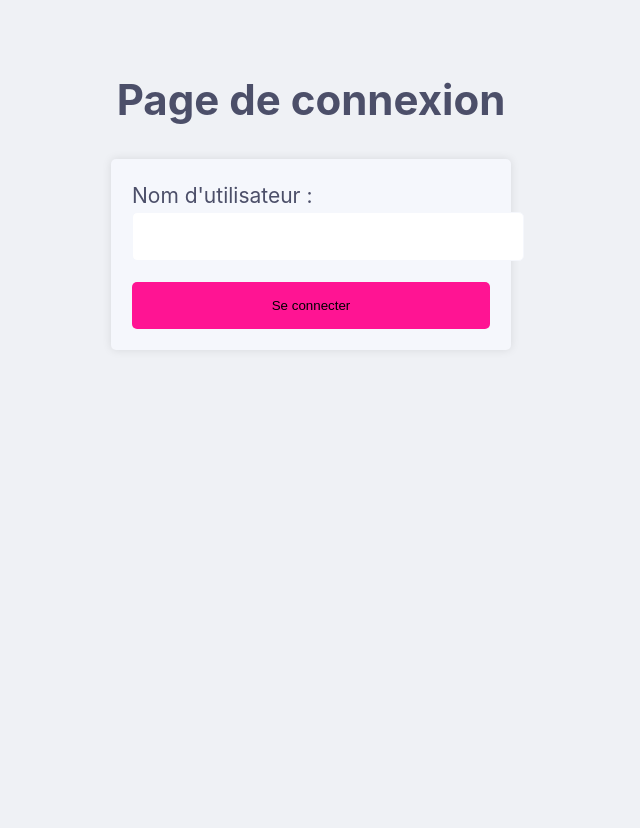
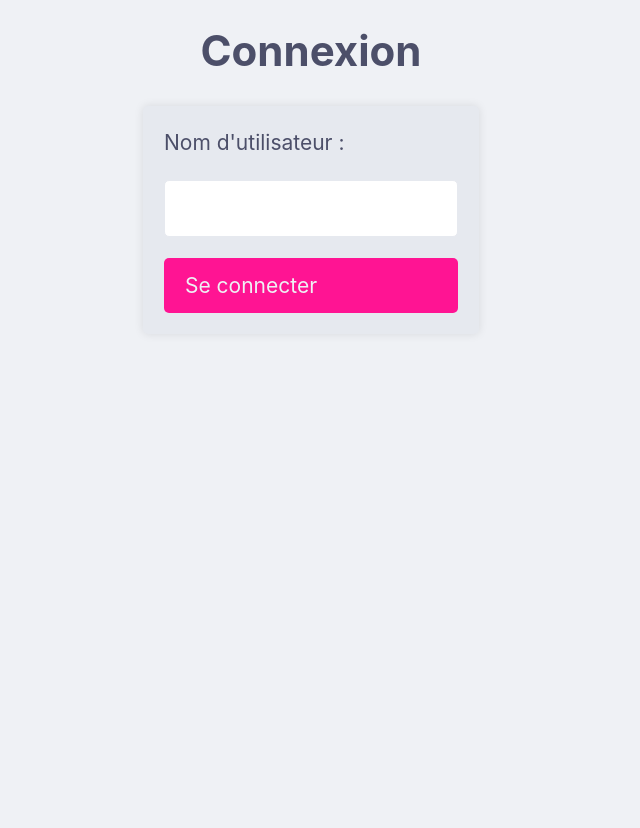
Before and after one commit to J-IFT/PS-2024-Jenkins, a Django app: page / in a window 1280 px wide. Shown: the whole page, without its empty margins (329-969 px from the left). Before the commit the page ends 329 px from the top, so only its background shows below. Run offline with Django 4.2, Linux system fonts and the light colour scheme.

Commit message:
💄 update more ui

```diff
--- a/gestion_groupes/gestiongroupes/static/styles.css
+++ b/gestion_groupes/gestiongroupes/static/styles.css
@@ -1,4 +1,5 @@
 /* styles.css */
+
 /* Variables */
 :root {
     /* Tailles de police */
@@ -19,17 +20,96 @@
     /* Lettrage */
     --ff-primary: -apple-system, BlinkMacSystemFont, avenir next, avenir, segoe ui, helvetica neue, helvetica, Cantarell, Ubuntu, roboto, noto, arial, sans-serif;
     --leading: 1.5;
+    --leading-interactable: 1.1;
 
     /* Couleurs */
     --clr-text: #4c4f69;
     --clr-base: #eff1f5;
-    --clr-surface: #f5f7fc;
+    --clr-mantle: #e6e9ef;
+    --clr-surface-0: #ccd0da;
+    --clr-surface-1: #bcc0cc;
     --clr-primary: deeppink;
     --clr-primary-interact: #e01f8d;
     --clr-error: red;
     --clr-success: lime;
 
 }
+
+/* Reset */
+/* Box sizing rules */
+*,
+*::before,
+*::after {
+    box-sizing: border-box;
+}
+
+/* Prevent font size inflation */
+html {
+    -moz-text-size-adjust: none;
+    -webkit-text-size-adjust: none;
+    text-size-adjust: none;
+}
+
+/* Remove default margin in favour of better control in authored CSS */
+body, h1, h2, h3, h4, p,
+figure, blockquote, dl, dd {
+    margin-block-end: 0;
+}
+
+/* Remove list styles on ul, ol elements with a list role, which suggests default styling will be removed */
+ul[role='list'],
+ol[role='list'] {
+    list-style: none;
+}
+
+/* Set core body defaults */
+body {
+    min-height: 100vh;
+    line-height: var(--leading);
+}
+
+/* Set shorter line heights on headings and interactive elements */
+h1, h2, h3, h4,
+button, input, label {
+    line-height: var(--leading-interactable);
+}
+
+/* Balance text wrapping on headings */
+h1, h2,
+h3, h4 {
+    text-wrap: balance;
+}
+
+/* A elements that don't have a class get default styles */
+a:not([class]) {
+    text-decoration-skip-ink: auto;
+    color: currentColor;
+}
+
+/* Make images easier to work with */
+img,
+picture {
+    max-width: 100%;
+    display: block;
+}
+
+/* Inherit fonts for inputs and buttons */
+input, button,
+textarea, select {
+    font-family: inherit;
+    font-size: inherit;
+}
+
+/* Make sure textareas without a rows attribute are not tiny */
+textarea:not([rows]) {
+    min-height: 10em;
+}
+
+/* Anything that has been anchored to should have extra scroll margin */
+:target {
+    scroll-margin-block: 5ex;
+}
+
 
 /* Style général */
 body {
@@ -40,44 +120,55 @@ body {
     color: var(--clr-text);
 }
 
-.container {
-    max-width: 400px;
-    margin: 0 auto;
-    padding: var(--space-m);
-}
-
 h1 {
     text-align: center;
 }
 
-form {
-    background-color: var(--clr-surface);
-    padding: var(--space-s);
-    border-radius: 5px;
-    box-shadow: 0px 0px 10px 0px rgba(0, 0, 0, 0.1);
-}
-
 input[type="text"],
 input[type="password"] {
-    width: 100%;
     padding: var(--space-xs);
-    margin-bottom: var(--space-s);
-    border: 1px solid var(--clr-surface);
+    border: 1px solid var(--clr-mantle);
     border-radius: 5px;
 }
 
-button[type="submit"] {
-    width: 100%;
-    padding: var(--space-xs);
-    background-color: var(--clr-primary);
+button, .button {
+    display: inline-flex;
+    padding: var(--space-xs) var(--space-s);
+    text-decoration: none;
+    line-height: var(--leading-interactable);
+    background-color: var(--button-bg, var(--clr-surface-0));
+    color: var(--button-text, var(--clr-text));
     border: none;
     border-radius: 5px;
     cursor: pointer;
+
+  /*  display: inline-block;*/
+  /*padding: 0.8em 1.5em;*/
+  /*line-height: var(--bs-btn-line-height);*/
+  /*color: var(--bs-btn-color);*/
+  /*text-align: center;*/
+  /*text-decoration: none;*/
+  /*vertical-align: middle;*/
 }
 
-button[type="submit"]:hover {
-    background-color: var(--clr-primary-interact);
+button:hover, .button:hover {
+    background-color: var(--button-bg-interact, var(--clr-surface-1));
 }
+
+.button[data-color="primary"] {
+    --button-bg: var(--clr-primary);
+    --button-bg-interact: var(--clr-primary-interact);
+    --button-text: var(--clr-base)
+}
+
+a:not[class] {
+    color: var(--clr-primary);
+}
+
+a:not[class]:hover {
+    color: var(--clr-primary-interact);
+}
+
 
 /* Responsive design */
 @media screen and (max-width: 600px) {
@@ -85,3 +176,27 @@ button[type="submit"]:hover {
         width: 90%;
     }
 }
+
+
+/* Utilities */
+.flow >  * + * {
+    margin-top: var(--flow-space, 1em);
+}
+
+/* Blocks */
+.container {
+    max-width: 400px;
+    margin: 0 auto;
+    padding: var(--space-m);
+}
+
+.card {
+    background-color: var(--clr-mantle);
+    padding: var(--space-s);
+    border-radius: 5px;
+    box-shadow: 0px 0px 10px 0px rgba(0, 0, 0, 0.1);
+}
+
+.login-form input, .login-form button{
+    width: 100%;
+}
--- a/gestion_groupes/gestiongroupes/templates/gestiongroupes/index.html
+++ b/gestion_groupes/gestiongroupes/templates/gestiongroupes/index.html
@@ -3,12 +3,14 @@
 {% block title %}Connexion{% endblock %}
 
 {% block content %}
-<div class="container">
-    <h1>Page de connexion</h1>
-    <form action="/" method="post">
-        {% csrf_token %}
-        {{ form }}
-        <button type="submit">Se connecter</button>
-    </form>
-</div>
+    <h1>Connexion</h1>
+    <div class="container">
+        <div class="card">
+            <form action="/" method="post" class="flow login-form">
+                {% csrf_token %}
+                {{ form }}
+                <button type="submit" class="button" data-color="primary">Se connecter</button>
+            </form>
+        </div>
+    </div>
 {% endblock %}
--- a/gestion_groupes/gestiongroupes/templates/gestiongroupes/users_list.html
+++ b/gestion_groupes/gestiongroupes/templates/gestiongroupes/users_list.html
@@ -2,14 +2,13 @@
 
 {% block content %}
     <h1>Utilisateurs sans groupes</h1>
-    <div>
+    <div class="flow">
         <a href="/creer-groupe/" class="button">Créer un groupe</a>
 
         <form action="/liste/" method="post">
             {% csrf_token %}
+            <button type="submit" class="button">Rejoindre le groupe</button>
             <input type="number" name="join_id" id="join_id">
-
-            <button type="submit">Rejoindre le groupe</button>
         </form>
 
         {% if request.session.username == 'admin' %}
```
Also changed, not shown: gestion_groupes/gestiongroupes/templates/gestiongroupes/group_config.html (+4 -5 lines).
